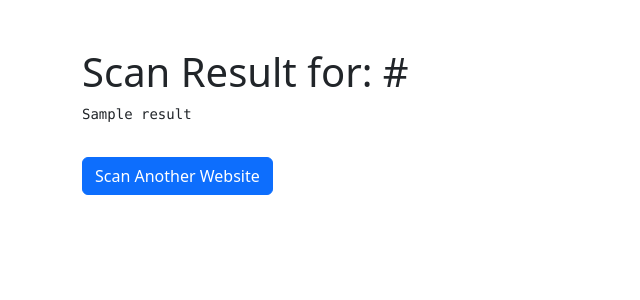
After one commit to Atharv787/rapidscan-master, a Flask app: template templates/results.html in a window 1280 px wide. The commit adds this page. Shown: the top 300 px of the page, without its empty margins (0-640 px from the left). Run offline with Flask 3, Linux system fonts and the light colour scheme; the template is opened without the code that fills it: most values are stand-ins (such as "Sample title", 1, 10 or a date in 2020); some libraries are stand-ins or nearby versions.

Commit message:
Initial commit

```diff
--- a/app.py
+++ b/app.py
@@ -1,14 +1,13 @@
 from flask import Flask, request, jsonify, render_template, redirect, url_for, abort
 from flask_cors import CORS
-from my_module import trigger_404
-from my_module import contact
+import subprocess
 
-import sys
-print(sys.path)
-
-
+# Initialize Flask app with CORS
 app = Flask(__name__, static_folder='static', template_folder='templates')
 CORS(app)
+
+# In-memory store for scan results
+scan_results = {}
 
 @app.route('/')
 def home():
@@ -28,9 +27,8 @@ def password_reset():
 
 @app.route('/trigger_404')
 def trigger_404():
-    abort(404)  # This will invoke the 404 error handler
+    abort(404)  # Invokes the 404 error handler
 
-# 404 Error Handler
 @app.errorhandler(404)
 def page_not_found(e):
     return render_template('404.html'), 404
@@ -39,18 +37,36 @@ def page_not_found(e):
 def contact_route():
     return render_template('contact.html')
 
-
-
 @app.route('/scan', methods=['POST'])
 def scan_website():
     data = request.json
     url = data.get('url')
 
-    if url:
-        result_message = f"The website '{url}' was scanned successfully."
-        return jsonify({"message": result_message}), 200
-    else:
-        return jsonify({"message": "Invalid URL provided."}), 400
+    if not url:
+        return jsonify({"message": "URL not provided"}), 400
+
+    try:
+        # Run your scan script or logic
+        command = f"python webscan.py {url}"  # Use 'python' instead of 'python3' for Windows
+        result = subprocess.run(command, shell=True, capture_output=True, text=True)
+
+        # Store the result in memory
+        scan_results[url] = result.stdout
+
+        # Redirect to the result page
+        return redirect(url_for('scan_result', url=url))
+
+    except Exception as e:
+        return jsonify({"message": str(e)}), 500
+
+@app.route('/result')
+def scan_result():
+    url = request.args.get('url')
+
+    # Retrieve the scan result from memory
+    result = scan_results.get(url, "No result found for this URL.")
+
+    return render_template('output.html', url=url, result=result)
 
 if __name__ == '__main__':
     app.run(host='127.0.0.1', port=5000, debug=True)
--- /dev/null
+++ b/templates/results.html
@@ -0,0 +1,16 @@
+<!doctype html>
+<html lang="en">
+<head>
+    <meta charset="UTF-8">
+    <meta name="viewport" content="width=device-width, initial-scale=1">
+    <title>Scan Result</title>
+    <link href="/static/css/bootstrap.min.css" rel="stylesheet">
+</head>
+<body>
+    <div class="container mt-5">
+        <h1>Scan Result for: {{ url }}</h1>
+        <pre>{{ result }}</pre>
+        <a href="/" class="btn btn-primary mt-3">Scan Another Website</a>
+    </div>
+</body>
+</html>
```
Also changed, not shown: templates/index.html (+21 -0 lines), webscan.py (renamed from webscanner-backend/webscan.py).
